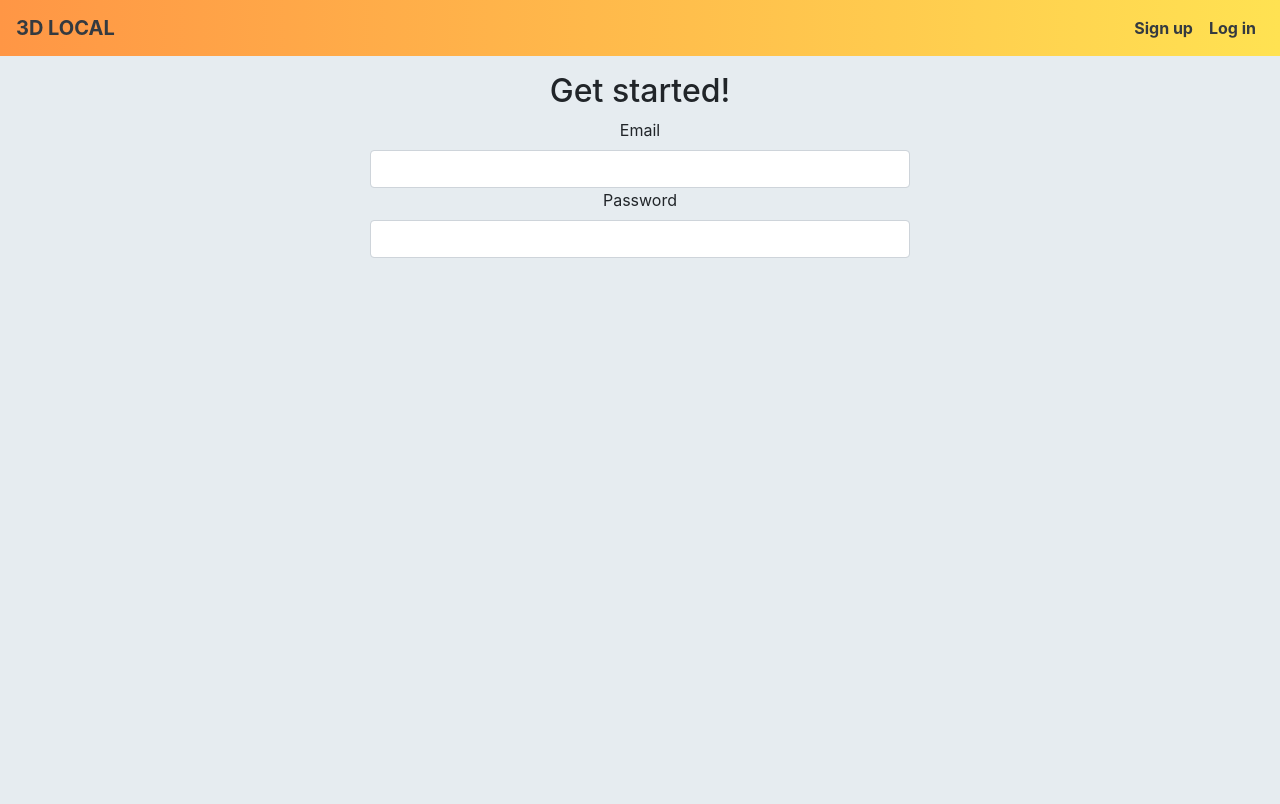
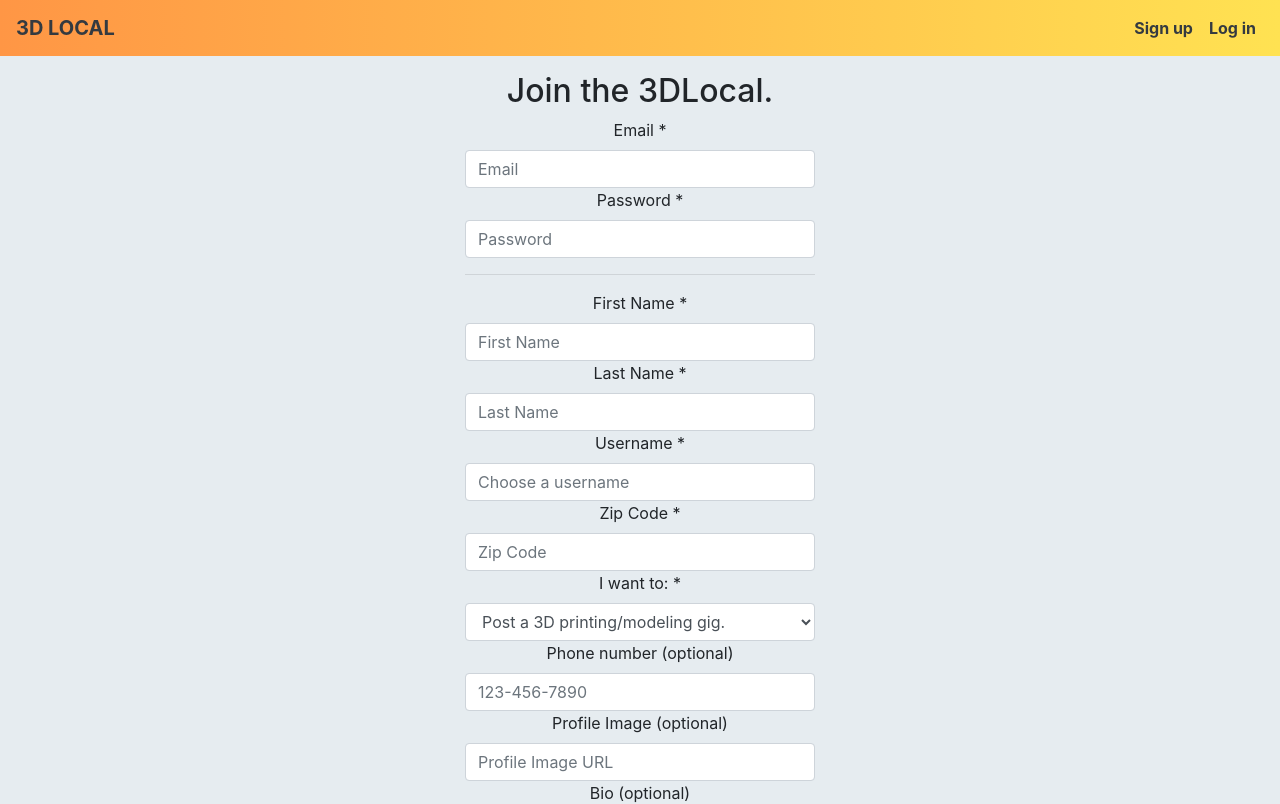
Before and after one commit to hcherewaty/3dlocal, a React (Create React App) app in the folder 3dlocal-client/: page /signup in a window 1280 px wide. Shown: the top 804 px of the page. Built offline with nearby package versions, Linux system fonts and the light colour scheme.

Commit message:
updates auth form for signup to include all required and optional fields

```diff
--- a/3dlocal-client/src/components/Auth.js
+++ b/3dlocal-client/src/components/Auth.js
@@ -4,6 +4,8 @@ export default class Auth extends Component {
     constructor(props) {
         super(props);
         this.state = {
+            firstName: '',
+            lastName: '',
             username: '',
             email: '',
             password: '',
@@ -11,37 +13,142 @@ export default class Auth extends Component {
         }
     }
 
+    handleSubmit = (e) => {}
+    handleChange = (e) => {
+        this.setState({
+            [e.target.name]: e.target.value
+        });
+    }
+
     render() {
 
-        function handleSubmit(){};
-        function handleChange(){};
-
-        const { button, heading } = this.props;
-        const { username, email, password, profileImageUrl } = this.state;
+        const { SignUp, button, heading } = this.props;
+        const { firstName, lastName, username, zipcode, phone, bio, userType, email, password, profileImageUrl } = this.state;
 
         return(
             <div>
                 <div className='row justify-content-md-center text-center'>
-                    <div className='col-md-6'>
+                    <div className='col-md-4'>
                         <form onSubmit={this.handleSubmit}>
                             <h2>{heading}</h2>
-                            <label htmlFor='email'>Email</label>
+                            <label htmlFor='email'>Email <span>*</span></label>
                             <input
                                 className='form-control'
                                 id='email'
                                 name='email'
+                                placeholder='Email'
                                 onChange={this.handleChange}
                                 value={email}
                                 type='text'
+                                required
                             />
-                            <label htmlFor='password'>Password</label>
+                            <label htmlFor='password'>Password <span>*</span></label>
                             <input
                                 className='form-control'
                                 id='password'
                                 name='password'
+                                placeholder='Password'
                                 onChange={this.handleChange}
                                 type='password'
+                                required
                             />
+                            {SignUp &&
+                                (
+                                    <div>
+                                        <hr />
+                                        <label htmlFor='first-name'>First Name <span>*</span></label>
+                                        <input
+                                            className='form-control'
+                                            id='first-name'
+                                            name='firstName'
+                                            placeholder='First Name'
+                                            onChange={this.handleChange}
+                                            value={firstName}
+                                            type='text'
+                                            required
+                                        />
+                                        <label htmlFor='last-name'>Last Name <span>*</span></label>
+                                        <input
+                                            className='form-control'
+                                            id='last-name'
+                                            name='lastName'
+                                            placeholder='Last Name'
+                                            onChange={this.handleChange}
+                                            value={lastName}
+                                            type='text'
+                                            required
+                                        />
+                                        <label htmlFor='username'>Username <span>*</span></label>
+                                        <input
+                                            autoComplete='off'
+                                            className='form-control'
+                                            id='username'
+                                            name='username'
+                                            placeholder='Choose a username'
+                                            onChange={this.handleChange}
+                                            value={username}
+                                            type='text'
+                                            required
+                                        />
+                                        <label htmlFor='zipcode'>Zip Code <span>*</span></label>
+                                        <input
+                                            autoComplete='off'
+                                            className='form-control'
+                                            id='zipcode'
+                                            name='zipcode'
+                                            placeholder='Zip Code'
+                                            onChange={this.handleChange}
+                                            value={zipcode}
+                                            type='number'
+                                            required
+                                        />
+                                        <label htmlFor='user-type'>I want to: <span>*</span></label>
+                                        <select className='form-control' id='user-type'name='userType'onChange={this.handleChange} required>
+                                            <option value='Seeker'>Post a 3D printing/modeling gig.</option>
+                                            <option value='Maker'>Find 3D printing/modeling gigs.</option>
+                                            <option value='Both'>Both!</option>
+                                        </select>
+                                        <label htmlFor='phone'>Phone number (optional)</label>
+                                        <input
+                                            autoComplete='off'
+                                            className='form-control'
+                                            id='phone'
+                                            name='phone'
+                                            placeholder='123-456-7890'
+                                            onChange={this.handleChange}
+                                            value={phone}
+                                            type='tel'
+                                            pattern='[0-9]{3}-[0-9]{3}-[0-9]{4}'
+                                        />
+                                        <label htmlFor='img-url'>Profile Image (optional)</label>
+                                        <input
+                                            autoComplete='off'
+                                            className='form-control'
+                                            id='img-url'
+                                            name='profileImageUrl'
+                                            placeholder='Profile Image URL'
+                                            onChange={this.handleChange}
+                                            value={profileImageUrl}
+                                            type='text'
+                                        />
+                                        <label htmlFor='bio'>Bio (optional)</label>
+                                        <textarea
+                                            autoComplete='off'
+                                            className='form-control bio'
+                                            id='bio'
+                                            name='bio'
+                                            placeholder='Amateur 3D modeler. I love to 3D print miniatures of muppets... (200 character limit).'
+                                            onChange={this.handleChange}
+                                            value={bio}
+                                            type='text'
+                                            maxlength='200'
+                                            rows='5'
+                                        />
+                                        <input type='checkbox' className='form-check-input' id='consent' required/>
+                                        <label htmlFor='consent'>I agree to 3DLocal's Community Guidelines, Privacy Policy, and Terms of Service. <span>*</span></label>
+                                    </div>
+                                )
+                            }
                         </form>
 
                     </div>
--- a/3dlocal-client/src/containers/Routes.js
+++ b/3dlocal-client/src/containers/Routes.js
@@ -18,7 +18,7 @@ const Routes = (props) => {
                 }} />
                 <Route exact path='/signup' render={props => {
                     return (
-                        <Auth button='Sign up' heading='Get started!' {...props}/>
+                        <Auth SignUp button='Sign up' heading='Join the 3DLocal.' {...props}/>
                     )
                 }} />
             </Switch>
--- a/3dlocal-client/src/index.css
+++ b/3dlocal-client/src/index.css
@@ -87,3 +87,5 @@ h4 {
   background-size: contain;
   background-repeat: no-repeat;
 }
+
+/* Auth form */
```
